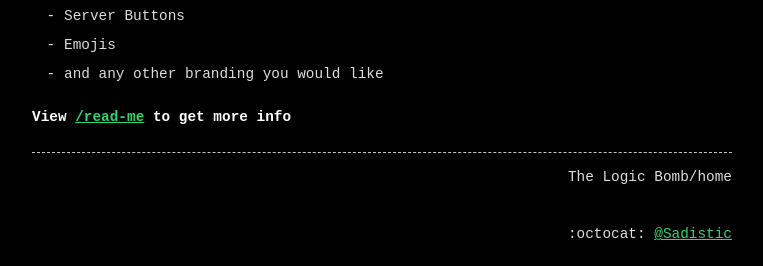
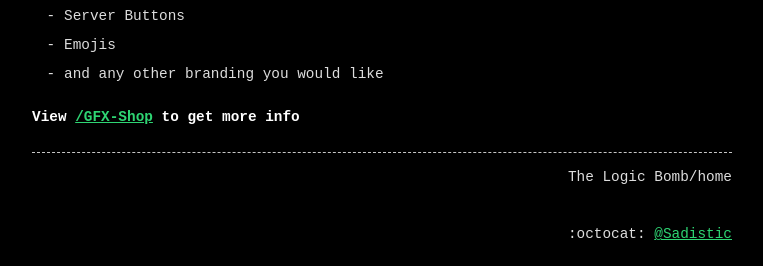
Before and after one commit to Sadistic/lb, a Jekyll site: the page built from index.md, in a window 1280 px wide. Shown: the part 748-1014 px from the top of the page, without its empty margins (258-1021 px from the left). Built offline with Jekyll 4.4.1, drawn with Linux system fonts in a browser that asks for light colours.

Commit message:
Update index.md

```diff
--- a/index.md
+++ b/index.md
@@ -24,4 +24,4 @@ Aside from this being a place to get info about pentesting this is also a place
 * Emojis
 * and any other branding you would like
 
-**View [/read-me](read-me) to get more info**
+**View [/GFX-Shop](GFX-Shop) to get more info**
```
